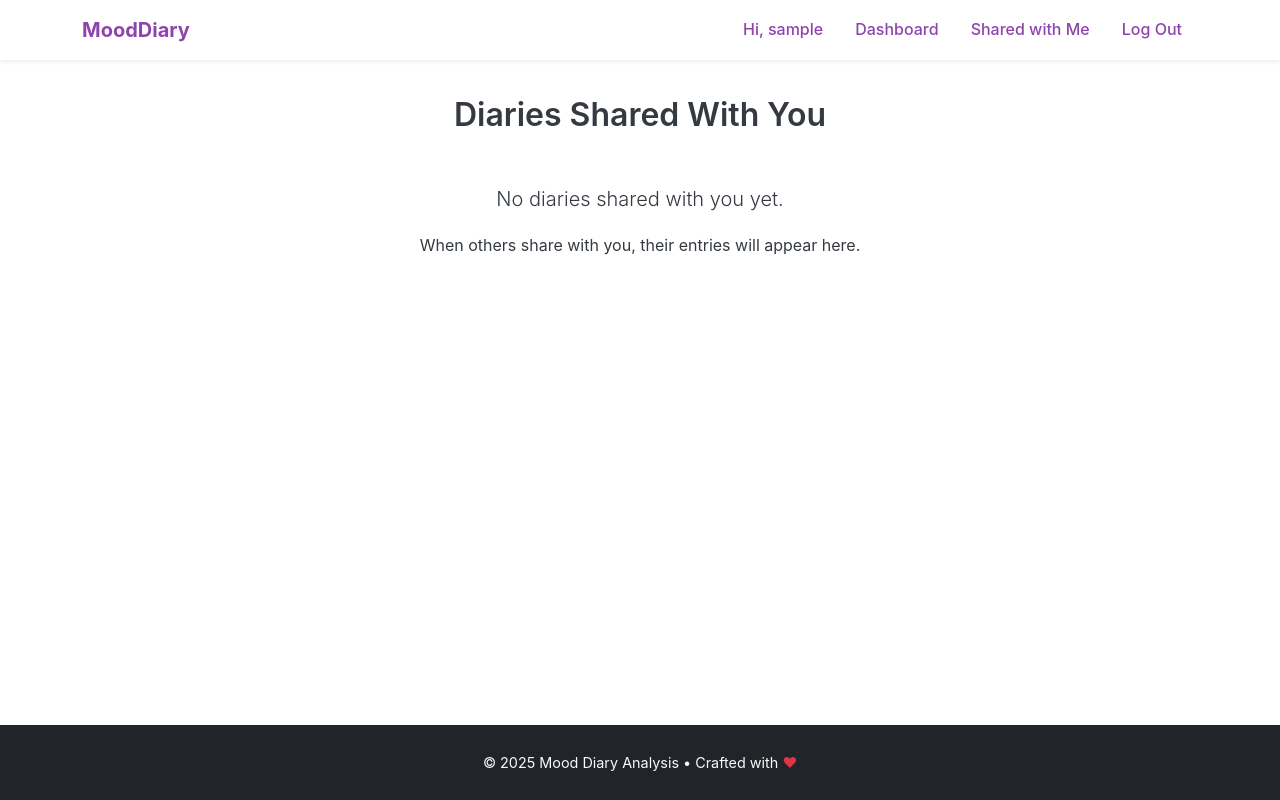
After one commit to Mallicyberdev/CITS5505-GroupProject-2025, a Flask app: page /shared in a window 1280 px wide. The commit adds this page. Run offline with Flask 3, Linux system fonts and the light colour scheme; the visitor is signed in with stand-in values (Sample User, id 1); data comes from the database, SQL or seed files in the repository; data that the repository does not hold is empty; some libraries are stand-ins or nearby versions.

Commit message:
Implement diary sharing feature with UI updates

```diff
--- a/app/main/routes.py
+++ b/app/main/routes.py
@@ -17,5 +17,13 @@ def index():
 @bp.route("/home")
 @login_required
 def home():
-    diaries = DiaryEntry.for_user(current_user.id).order_by().all()
+    diaries = DiaryEntry.query.filter_by(owner_id=current_user.id).order_by(DiaryEntry.created_at.desc()).all()
     return render_template("home.html", diaries=diaries)
+
+@bp.route("/shared")
+@login_required
+def shared():
+    diaries = DiaryEntry.query.filter(
+        DiaryEntry.shared_with.any(id=current_user.id)
+    ).order_by(DiaryEntry.created_at.desc()).all()
+    return render_template("shared.html", diaries=diaries)
--- a/app/static/css/style.css
+++ b/app/static/css/style.css
@@ -458,6 +458,17 @@ footer a:hover {
     border-radius: 1rem;
 }
 
+.shared-diary {
+    background-color: #e6f3ff;
+    border-radius: 1rem;
+}
+
+.shared-with-me {
+    background-color: #eaf6ff !important;
+    /* 淡蓝色背景 */
+    border-left: 4px solid #0d6efd;
+}
+
 /* Diary Detail Page */
 
 .diary-content {
--- a/app/templates/base.html
+++ b/app/templates/base.html
@@ -44,6 +44,9 @@
                             <a class="nav-link" href="{{ url_for('main.home') }}">Dashboard</a>
                         </li>
                         <li class="nav-item">
+                            <a class="nav-link" href="{{ url_for('main.shared') }}">Shared with Me</a>
+                        </li>
+                        <li class="nav-item">
                             <a class="nav-link" href="{{ url_for('auth.logout') }}">Log Out</a>
                         </li>
                         {% else %}
@@ -63,6 +66,19 @@
     </header>
 
     <main class="flex-fill pt-5">
+
+        {% with messages = get_flashed_messages(with_categories=true) %}
+        {% if messages %}
+        <div class="container mt-4">
+            {% for category, message in messages %}
+            <div class="alert alert-{{ category }} alert-dismissible fade show" role="alert">
+                {{ message }}
+                <button type="button" class="btn-close" data-bs-dismiss="alert" aria-label="Close"></button>
+            </div>
+            {% endfor %}
+        </div>
+        {% endif %}
+        {% endwith %}
         {% block content %}{% endblock %}
     </main>
 
--- /dev/null
+++ b/app/templates/shared.html
@@ -0,0 +1,72 @@
+{% extends "base.html" %}
+
+{% block content %}
+<!-- Main content of the shared diaries page -->
+<div class="container pt-5">
+    <div class="text-center mb-5">
+        <h2>Diaries Shared With You</h2>
+    </div>
+
+    {% if diaries %}
+    <div class="row row-cols-1 row-cols-md-2 row-cols-lg-3 g-4">
+        {% for diary in diaries %}
+        <div class="col">
+            <div class="card h-100 diary-card shadow-sm">
+                <div class="card-body d-flex flex-column">
+                    <h5 class="card-title">{{ diary.title }}</h5>
+                    <p class="card-text text-muted small">
+                        Owner: {{ diary.owner.username }}
+                        (Shared)
+                    </p>
+                    <p class="card-text flex-grow-1">
+                        {{ diary.content[:150] }}{% if diary.content|length > 150 %}...{% endif %}
+                    </p>
+
+                    {% if diary.analyzed and diary.dominant_emotion_label %}
+                    <p class="card-text mb-2">
+                        <span class="badge rounded-pill
+                                        {% if diary.dominant_emotion_label == 'joy' or diary.dominant_emotion_label == 'love' %} bg-success
+                                        {% elif diary.dominant_emotion_label == 'sadness' or diary.dominant_emotion_label == 'fear' %} bg-info text-dark
+                                        {% elif diary.dominant_emotion_label == 'anger' %} bg-danger
+                                        {% elif diary.dominant_emotion_label == 'surprise' %} bg-warning text-dark
+                                        {% else %} bg-secondary
+                                        {% endif %} emotion-badge">
+                            Emotion: {{ diary.dominant_emotion_label }} ({{ "%.0f"|format(diary.dominant_emotion_score *
+                            100) }}%)
+                        </span>
+                    </p>
+                    {% elif diary.analyzed %}
+                    <p class="card-text mb-2">
+                        <span class="badge rounded-pill bg-light text-dark emotion-badge">Emotion: Not Detected</span>
+                    </p>
+                    {% else %}
+                    <p class="card-text mb-2">
+                        <span class="badge rounded-pill bg-light text-dark emotion-badge">Emotion: Not Analyzed</span>
+                    </p>
+                    {% endif %}
+
+                    <p class="card-text mt-auto">
+                        <small class="text-muted">Created: {{ diary.created_at.strftime('%Y-%m-%d %H:%M') }}</small>
+                    </p>
+
+                    <div class="mt-2">
+                        <a href="{{ url_for('data_handling.view_diary', diary_id=diary.id) }}"
+                            class="btn btn-sm btn-outline-secondary me-1">View Details</a>
+                    </div>
+                </div>
+            </div>
+        </div>
+        {% endfor %}
+    </div>
+    {% else %}
+    <div class="text-center mt-5">
+        <p class="lead">No diaries shared with you yet.</p>
+        <p>When others share with you, their entries will appear here.</p>
+    </div>
+    {% endif %}
+</div>
+{% endblock %}
+
+{% block scripts %}
+<!-- Optional: Add any additional scripts here -->
+{% endblock %}
```
Also changed, not shown: app/data_handling/routes.py (+36 -2 lines), app/templates/details.html (+51 -19 lines), app/templates/home.html (+10 -10 lines).
